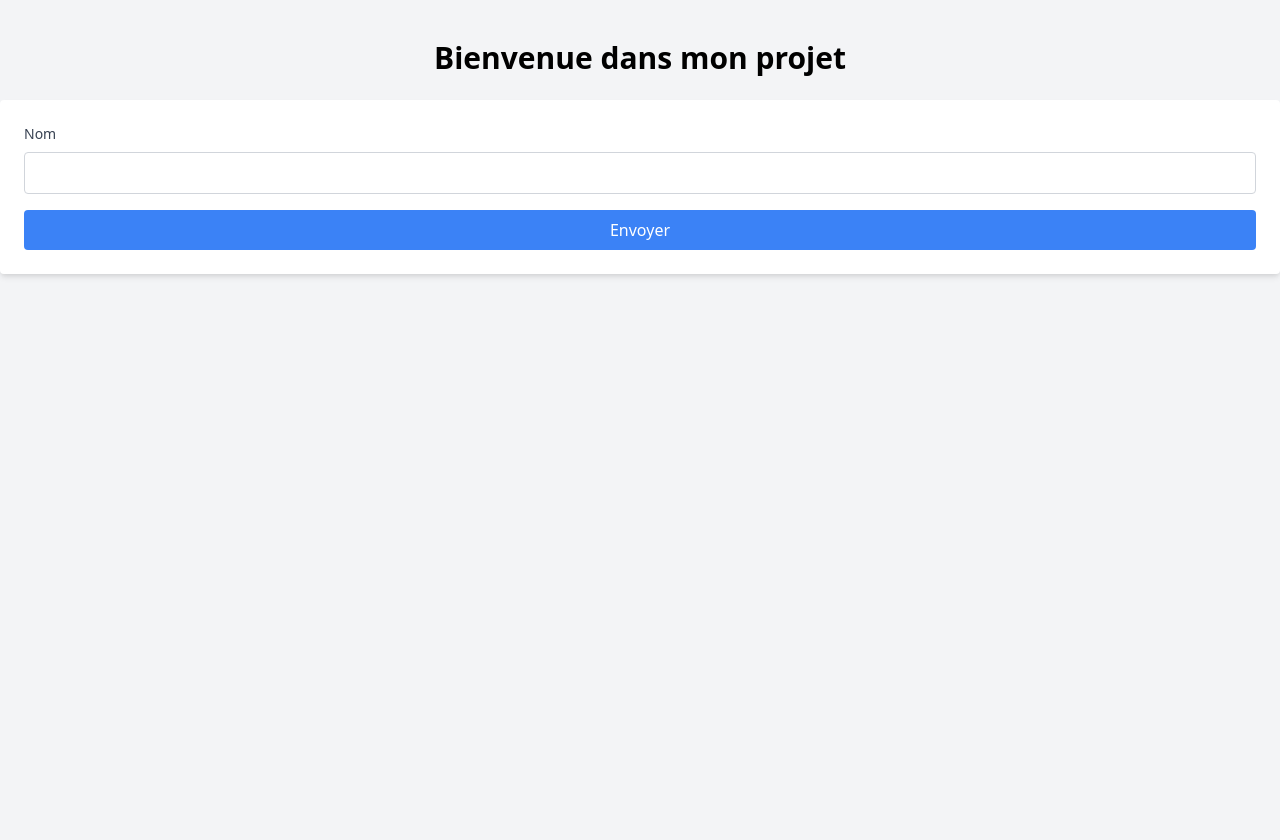
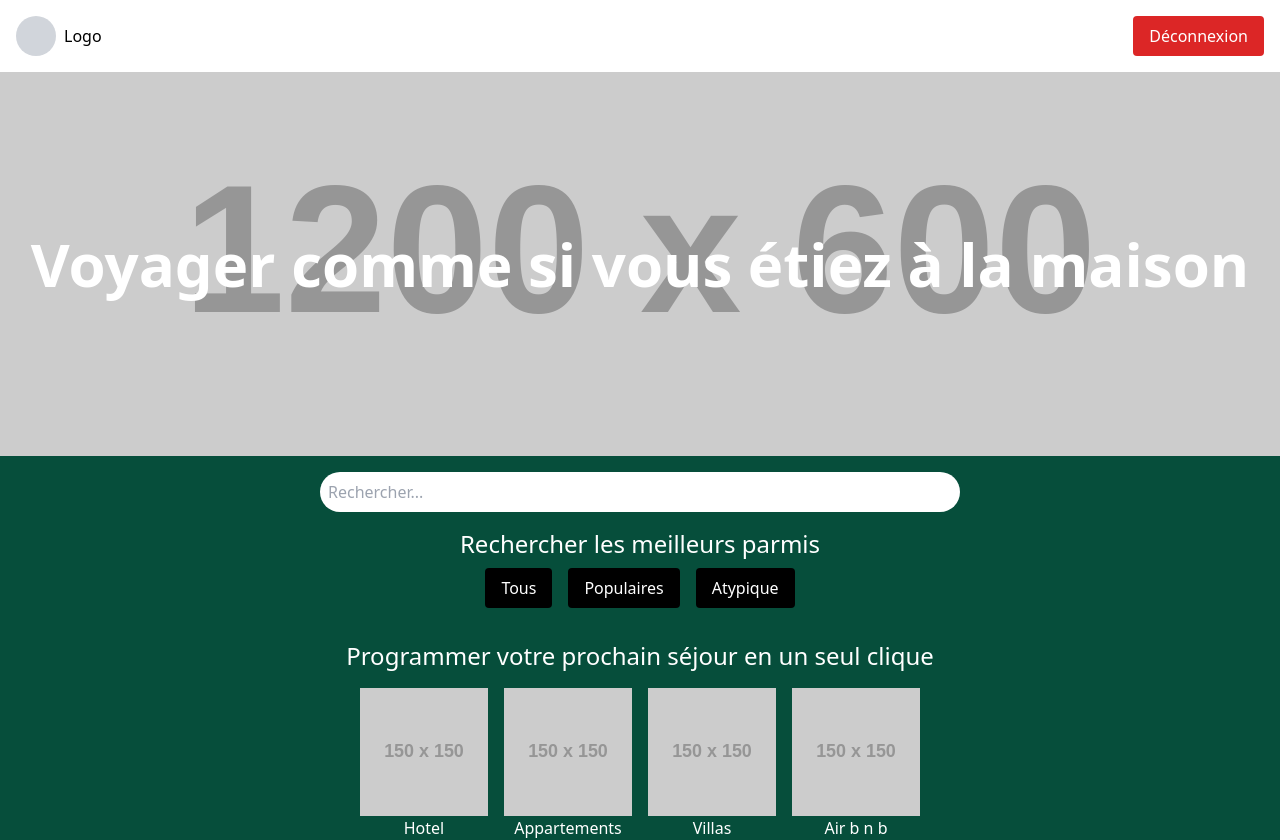
Before and after one commit to kribien/comparateurhotel, a PHP site: page /test.php in a window 1280 px wide. Before the commit the page ends 277 px from the top, so only its background shows below. Run offline with PHP 8.4, Linux system fonts and the light colour scheme; grey boxes labelled with a size stand in for pictures from a placeholder-image service; some libraries are stand-ins or nearby versions.

Commit message:
Update test.php

```diff
--- a/test.php
+++ b/test.php
@@ -6,15 +6,55 @@
     -->
     <link href="https://cdn.jsdelivr.net/npm/tailwindcss@2.2.19/dist/tailwind.min.css" rel="stylesheet">
 </head>
-<body class="bg-gray-100">
-    <div class="container mx-auto py-10">
-        <h1 class="text-3xl font-bold text-center mb-6">Bienvenue dans mon projet</h1>
-        <form class="bg-white p-6 rounded shadow-md">
-            <label for="name" class="block mb-2 text-sm font-medium text-gray-700">Nom</label>
-            <input type="text" id="name" class="block w-full p-2 border border-gray-300 rounded" required>
-            <button type="submit" class="mt-4 w-full bg-blue-500 text-white py-2 rounded">Envoyer</button>
-        </form>
+
+<body class="bg-green-900 text-white">
+  <header class="flex justify-between items-center p-4 bg-white">
+    <div class="flex items-center">
+      <div class="w-10 h-10 bg-gray-300 rounded-full mr-2"></div>
+      <span class="text-black">Logo</span>
     </div>
+    <button class="bg-red-600 text-white px-4 py-2 rounded">Déconnexion</button>
+  </header>
+  <main>
+    <div class="relative">
+      <img alt="Statue and monument in a park" class="w-full h-96 object-cover" src="https://placehold.co/1200x600" />
+      <div class="absolute inset-0 flex items-center justify-center">
+        <h1 class="text-4xl md:text-6xl font-bold text-white text-center">Voyager comme si vous étiez à la maison</h1>
+      </div>
+    </div>
+    <div class="flex justify-center mt-4">
+      <input class="w-3/4 md:w-1/2 p-2 rounded-full text-black" placeholder="Rechercher..." type="text"/>
+    </div>
+    <div class="text-center mt-4">
+      <h2 class="text-xl md:text-2xl">Rechercher les meilleurs parmis</h2>
+      <div class="flex justify-center space-x-4 mt-2">
+        <button class="bg-black text-white px-4 py-2 rounded">Tous</button>
+        <button class="bg-black text-white px-4 py-2 rounded">Populaires</button>
+        <button class="bg-black text-white px-4 py-2 rounded">Atypique</button>
+      </div>
+    </div>
+    <div class="text-center mt-8">
+      <h2 class="text-xl md:text-2xl">Programmer votre prochain séjour en un seul clique</h2>
+      <div class="flex justify-center space-x-4 mt-4">
+        <div class="text-center">
+          <img alt="Tall hotel building" class="w-32 h-32 object-cover mx-auto" src="https://placehold.co/150x150" />
+          <p>Hotel</p>
+        </div>
+        <div class="text-center">
+          <img alt="Airplane on runway" class="w-32 h-32 object-cover mx-auto" src="https://placehold.co/150x150" />
+          <p>Appartements</p>
+        </div>
+        <div class="text-center">
+          <img alt="Luxurious villa interior" class="w-32 h-32 object-cover mx-auto" src="https://placehold.co/150x150" />
+          <p>Villas</p>
+        </div>
+        <div class="text-center">
+          <img alt="Bus in a city" class="w-32 h-32 object-cover mx-auto" src="https://placehold.co/150x150" />
+          <p>Air b n b</p>
+        </div>
+      </div>
+    </div>
+  </main>
 
 
 
```
